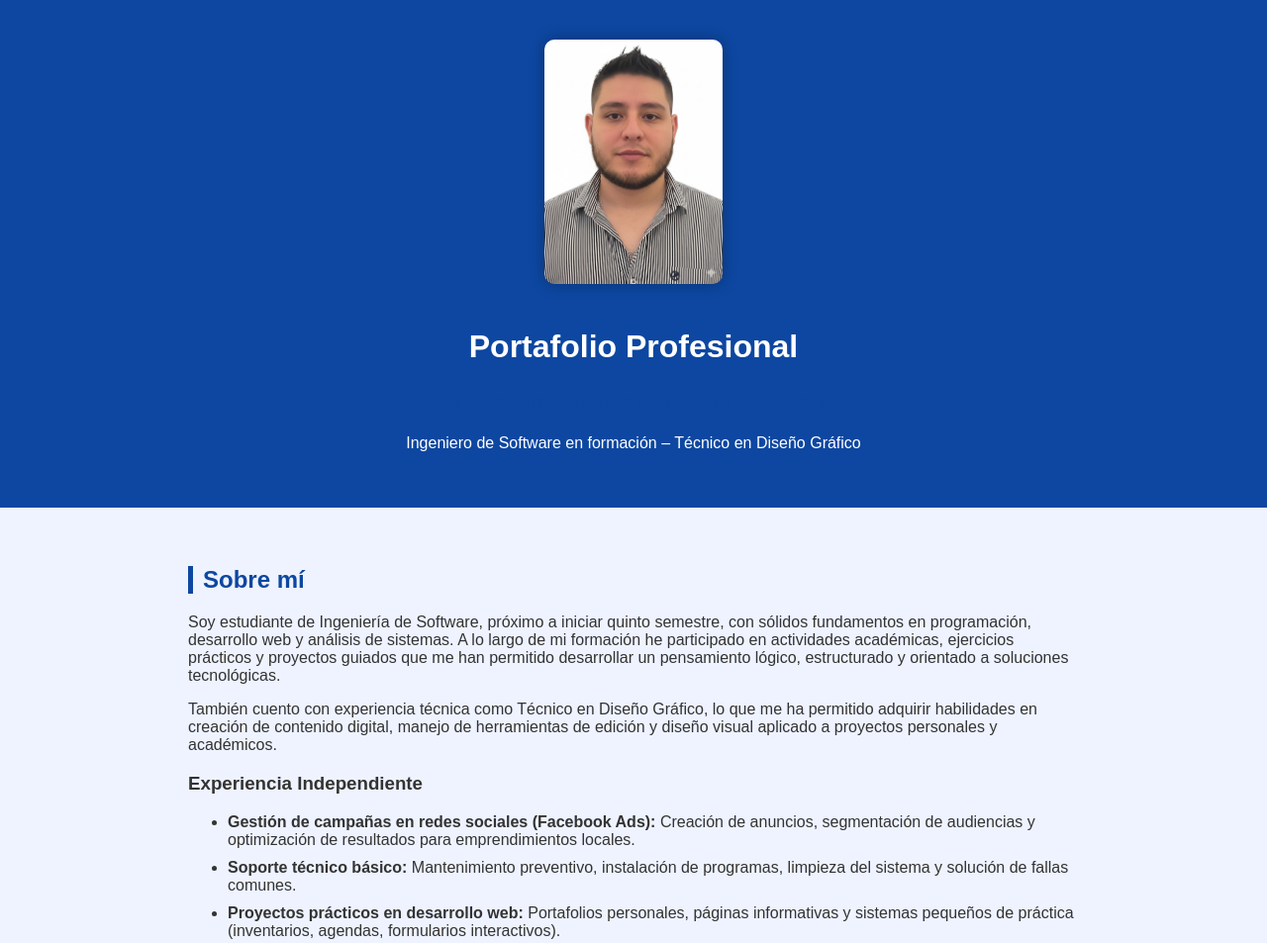
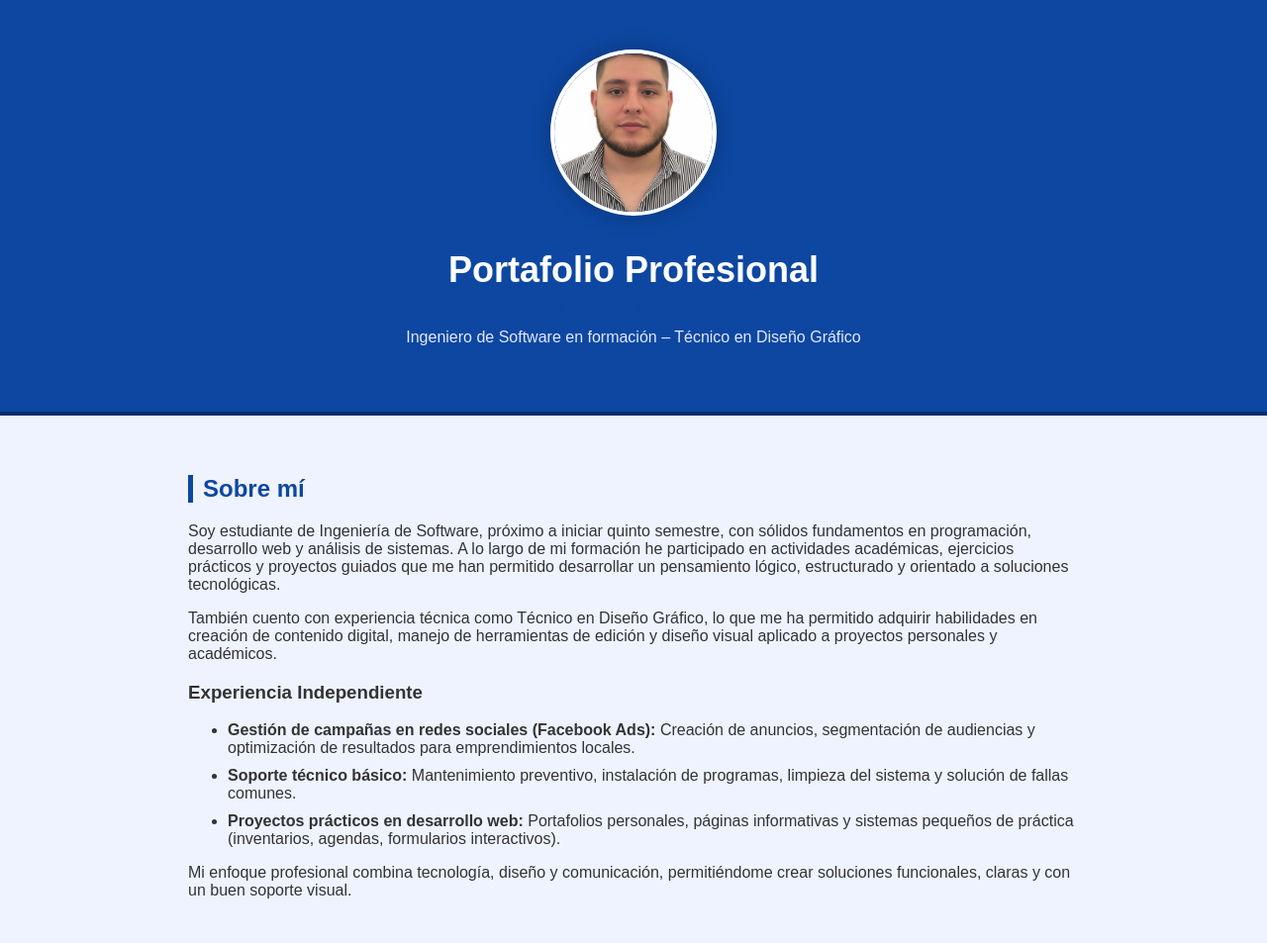
Before and after one commit to lizethparejadecaicedo-alt/portafolio, a plain HTML site: page index.html in a window 1280 px wide. Shown: the top 953 px of the page at 99% size. Drawn offline with Linux system fonts and the light colour scheme.

Commit message:
Update index.html

```diff
--- a/index.html
+++ b/index.html
@@ -16,17 +16,40 @@
 
     header {
     text-align: center;
-        padding: 40px;
+    padding: 50px 20px;
     background: #0d47a1;
     color: white;
+    border-bottom: 4px solid #082f6a;
 }
 
 header img {
-        width: 180px;
-        border-radius: 10px;
-        box-shadow: 0 0 15px rgba(0,0,0,0.3);
+    width: 160px;
+    height: 160px;
+    object-fit: cover;
+    border-radius: 50%;
+    border: 4px solid white;
+    box-shadow: 0 0 20px rgba(0,0,0,0.25);
     margin-bottom: 20px;
 }
+
+header h1 {
+    font-size: 36px;
+    margin: 10px 0 0;
+    font-weight: 700;
+}
+
+header h2 {
+    margin: 5px 0 10px;
+    font-size: 20px;
+    font-weight: 300;
+}
+
+header p {
+    margin-top: 5px;
+    font-size: 16px;
+    color: #e3e9ff;
+}
+
 
     section {
         padding: 40px;
```
Lines whose indentation alone changed are shown as unchanged.
